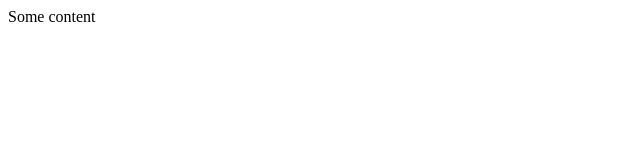
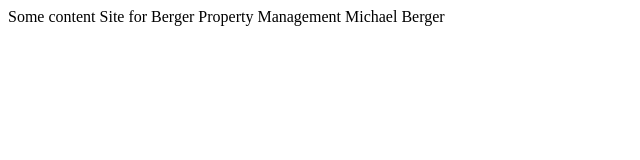
Before and after one commit to michaelmberger/michaelmberger.github.io, a plain HTML site: page index.html in a window 1280 px wide. Shown: the whole page, without its empty margins (0-640 px from the left). Drawn offline with Linux system fonts and the light colour scheme.

Commit message:
Update index.html

```diff
--- a/index.html
+++ b/index.html
@@ -4,5 +4,7 @@
   </head>
   <body>
     Some content
+    Site for Berger Property Management
+    Michael Berger
   </body>
 </html>
```
